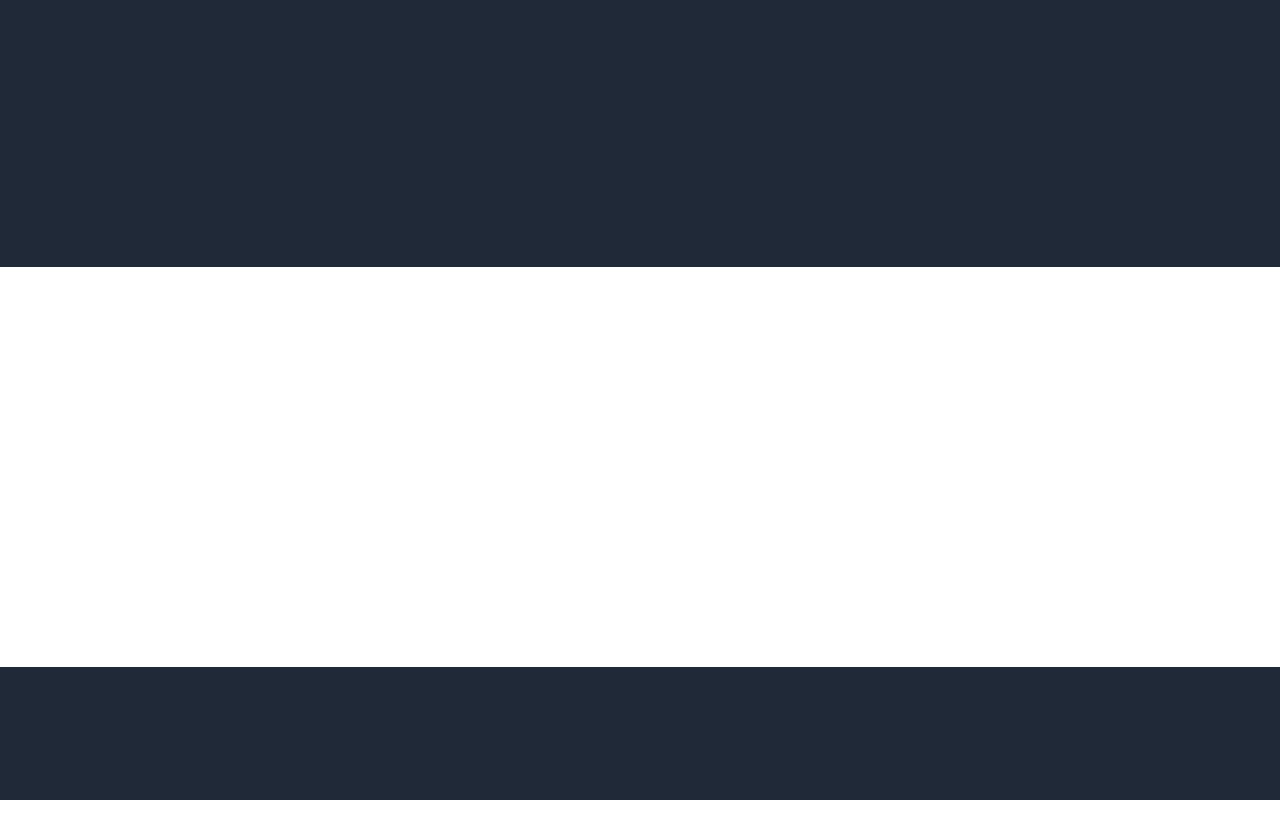
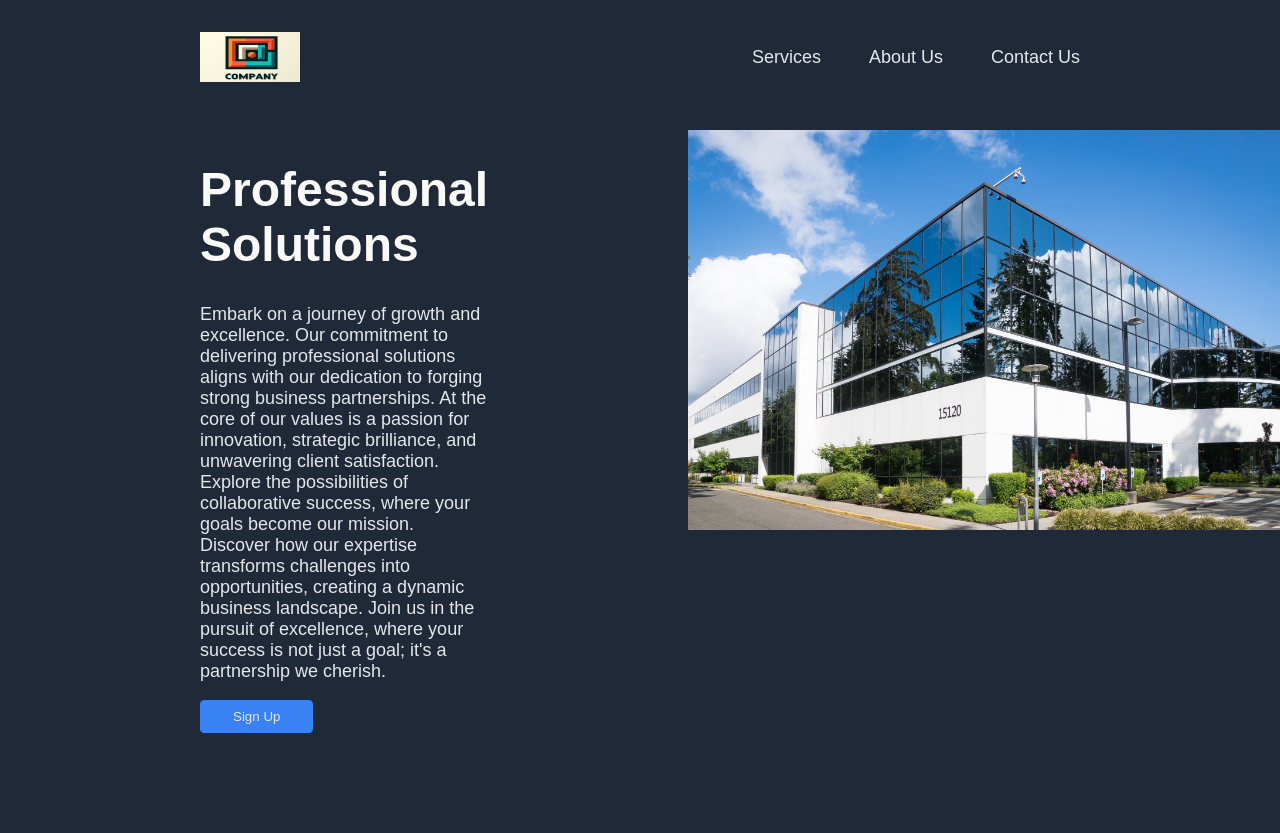
Before and after one commit to ugurcinkaya/odin-landing-page, a plain HTML site: page index.html in a window 1280 px wide. Before the commit the page ends 800 px from the top, so only its background shows below. Drawn offline with Linux system fonts and the light colour scheme.

Commit message:
Add new elements and finalize design for header and hero section

```diff
--- a/index.html
+++ b/index.html
@@ -10,10 +10,29 @@
 
 <body>
     <div class="header">
+        <img src="./images/logo.jpg" alt="Company Logo">
+        <div class="header-links">
+            <ul>
+                <li><a href="#">Services</a></li>
+                <li><a href="#">About Us</a></li>
+                <li><a href="#">Contact Us</a></li>
+            </ul>
+        </div>
+    </div>
 
-    </div>
     <div class="hero">
-
+        <div class="hero-text">
+            <h1>Professional Solutions</h1>
+            <p class="hero-secondary-text">Embark on a journey of growth and excellence. Our commitment to delivering
+                professional solutions aligns
+                with our dedication to forging strong business partnerships. At the core of our values is a passion for
+                innovation, strategic brilliance, and unwavering client satisfaction. Explore the possibilities of
+                collaborative success, where your goals become our mission. Discover how our expertise transforms
+                challenges into opportunities, creating a dynamic business landscape. Join us in the pursuit of
+                excellence, where your success is not just a goal; it's a partnership we cherish.</p>
+            <button type="button" class="sign-up">Sign Up</button>
+        </div>
+        <img src="./images/company-building.jpg" alt="Company Building">
     </div>
     <div class="main">
 
--- a/style.css
+++ b/style.css
@@ -3,16 +3,64 @@ body {
     flex-direction: column;
     min-height: 100vh;
     margin: 0;
+    font-family: Arial, Helvetica, sans-serif;
+}
+
+.hero-secondary-text,
+a {
+    color: #E5E7EB;
+    text-decoration: none;
+    font-size: 18px;
 }
 
 .header {
     display: flex;
     background-color: #1F2937;
+    padding: 32px 200px;
+    justify-content: space-between;
+    align-items: center;
+}
+
+.header > img {
+    width: 100px;
+    height: 50px;
+}
+
+.header-links > ul {
+    display: flex;
+    flex: 1;
+    list-style-type: none;
+    margin: 0;
+    padding: 0;
+    gap: 48px;
 }
 
 .hero {
     display: flex;
+    flex: 1 1 0;
     background-color: #1F2937;
+    padding: 16px 200px 100px;
+    justify-content: space-between;
+    gap: 200px;
+}
+
+.hero > img {
+    height: 400px;
+    width: 600px;
+}
+
+.sign-up {
+    background-color: #3882F6;
+    color: #E5E7EB;
+    padding: 8px 32px;
+    border: 1px solid #3882F6;
+    border-radius: 4px;
+}
+
+h1 {
+    font-size: 48px;
+    font-weight: 800;
+    color: #F9FAF8;
 }
 
 .main {
@@ -32,8 +80,8 @@ body {
     background-color: #1F2937;
 }
 
-.header, .hero, .main, .quote, .call-to-action, .footer {
-    flex: 1;
+.hero, .main, .quote, .call-to-action, .footer {
+    flex-grow: 1;
 }
 
 .main {
```
